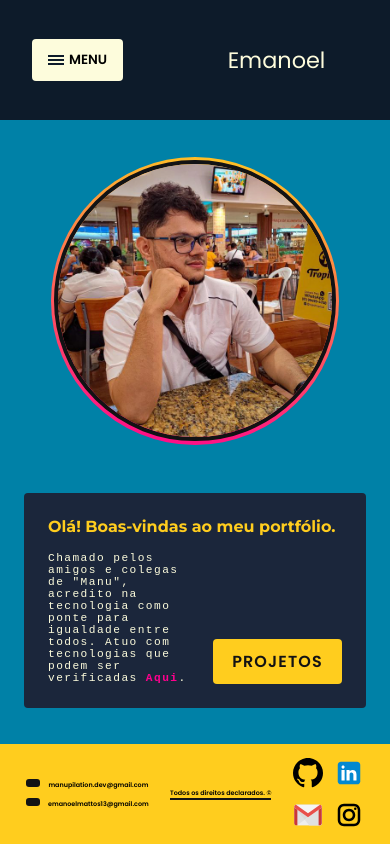
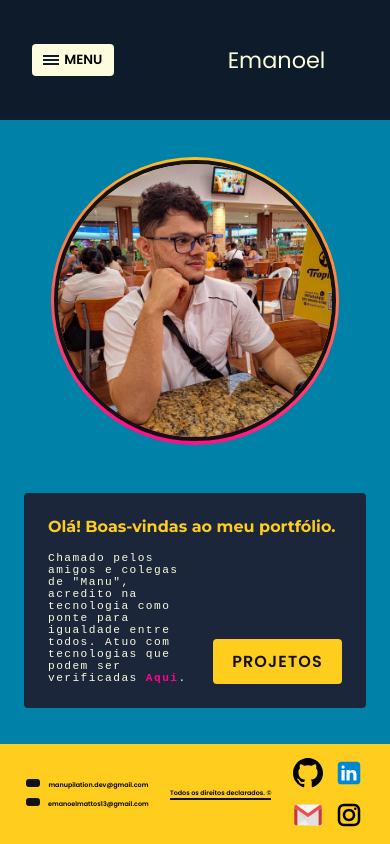
Before and after one commit to manupilation/manupilation.github.io, a React (Vite) app in the folder personal-page-app/: page /#/ in a window 390 px wide. Built offline with nearby package versions, Linux system fonts and the light colour scheme.

Commit message:
refactor: fix navBar font size

```diff
--- a/personal-page-app/src/components/NavBar/styles.module.scss
+++ b/personal-page-app/src/components/NavBar/styles.module.scss
@@ -99,6 +99,7 @@
 
   .menu {
     display: flex;
+    padding: .4rem .7rem;
   }
 
   .menu.active::before {
```
